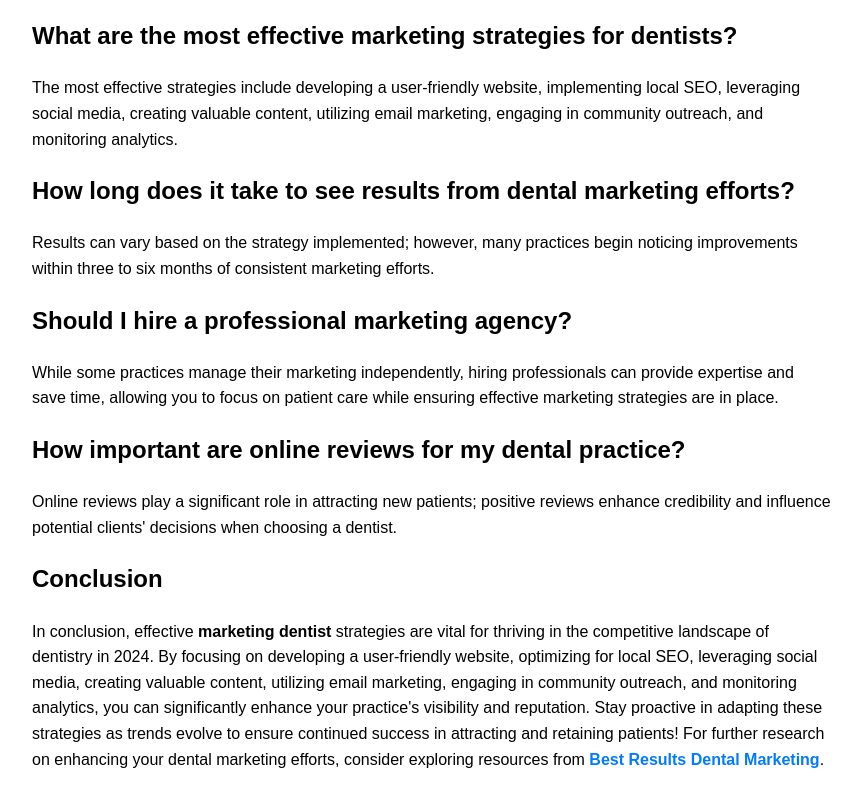
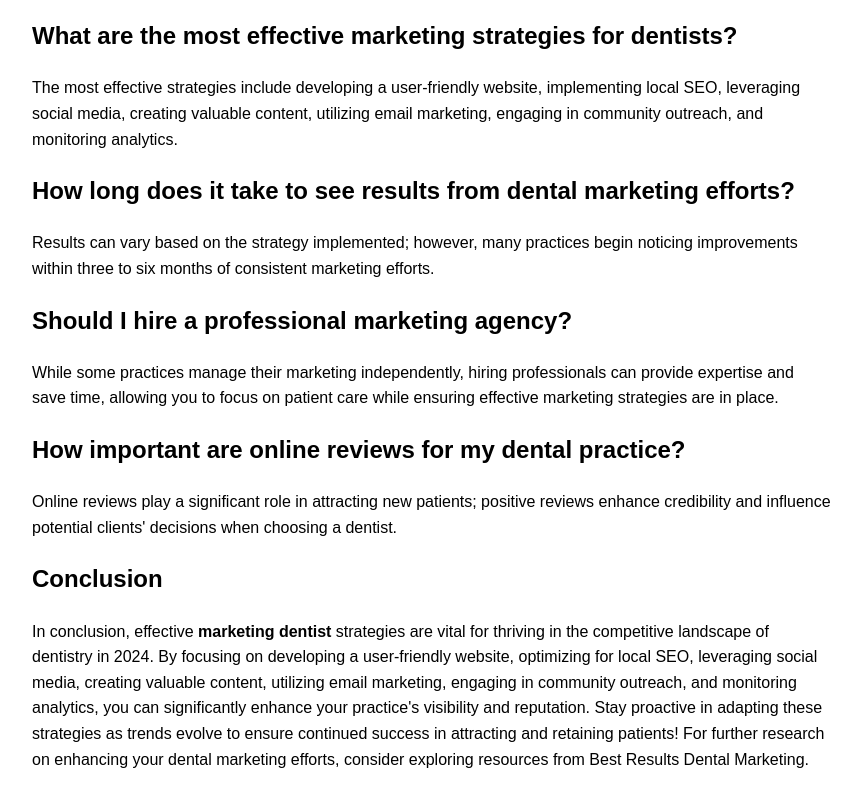
Before and after one commit to kingtellersays/marketingdentist, a plain HTML site: page index.html in a window 1280 px wide. Shown: the part 3270-4062 px from the top of the page, without its empty margins (208-1069 px from the left). Drawn offline with Linux system fonts and the light colour scheme.

Commit message:
Update index.html

```diff
--- a/index.html
+++ b/index.html
@@ -134,7 +134,7 @@
 <h2>How long does it take to see results from dental marketing efforts?</h2>Results can vary based on the strategy implemented; however, many practices begin noticing improvements within three to six months of consistent marketing efforts.
 <h2>Should I hire a professional marketing agency?</h2>While some practices manage their marketing independently, hiring professionals can provide expertise and save time, allowing you to focus on patient care while ensuring effective marketing strategies are in place.
 <h2>How important are online reviews for my dental practice?</h2>Online reviews play a significant role in attracting new patients; positive reviews enhance credibility and influence potential clients' decisions when choosing a dentist.
-<h2>Conclusion</h2>In conclusion, effective <strong>marketing dentist</strong> strategies are vital for thriving in the competitive landscape of dentistry in 2024. By focusing on developing a user-friendly website, optimizing for local SEO, leveraging social media, creating valuable content, utilizing email marketing, engaging in community outreach, and monitoring analytics, you can significantly enhance your practice's visibility and reputation. Stay proactive in adapting these strategies as trends evolve to ensure continued success in attracting and retaining patients! For further research on enhancing your dental marketing efforts, consider exploring resources from <a href="https://bestresultsdentalmarketing.com/">Best Results Dental Marketing</a>.
+<h2>Conclusion</h2>In conclusion, effective <strong>marketing dentist</strong> strategies are vital for thriving in the competitive landscape of dentistry in 2024. By focusing on developing a user-friendly website, optimizing for local SEO, leveraging social media, creating valuable content, utilizing email marketing, engaging in community outreach, and monitoring analytics, you can significantly enhance your practice's visibility and reputation. Stay proactive in adapting these strategies as trends evolve to ensure continued success in attracting and retaining patients! For further research on enhancing your dental marketing efforts, consider exploring resources from Best Results Dental Marketing</a>.
 
 
 
```
